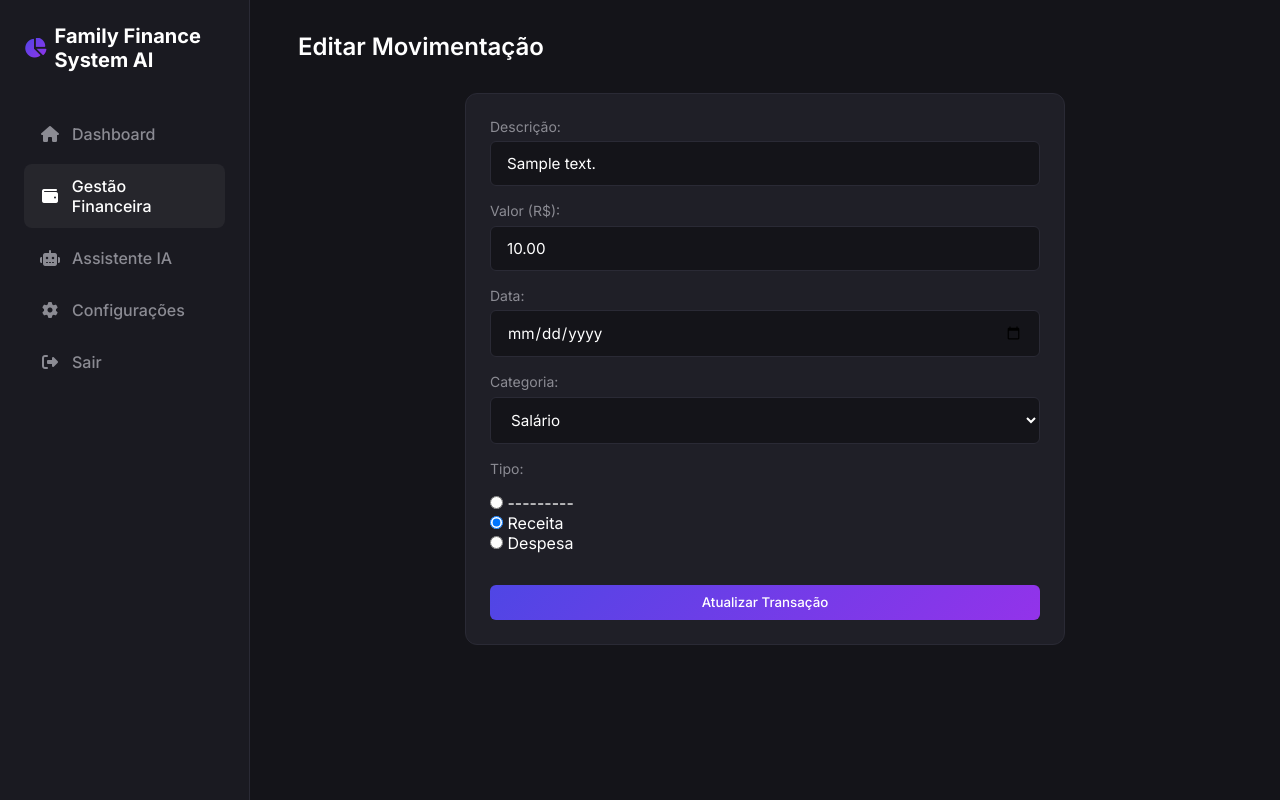
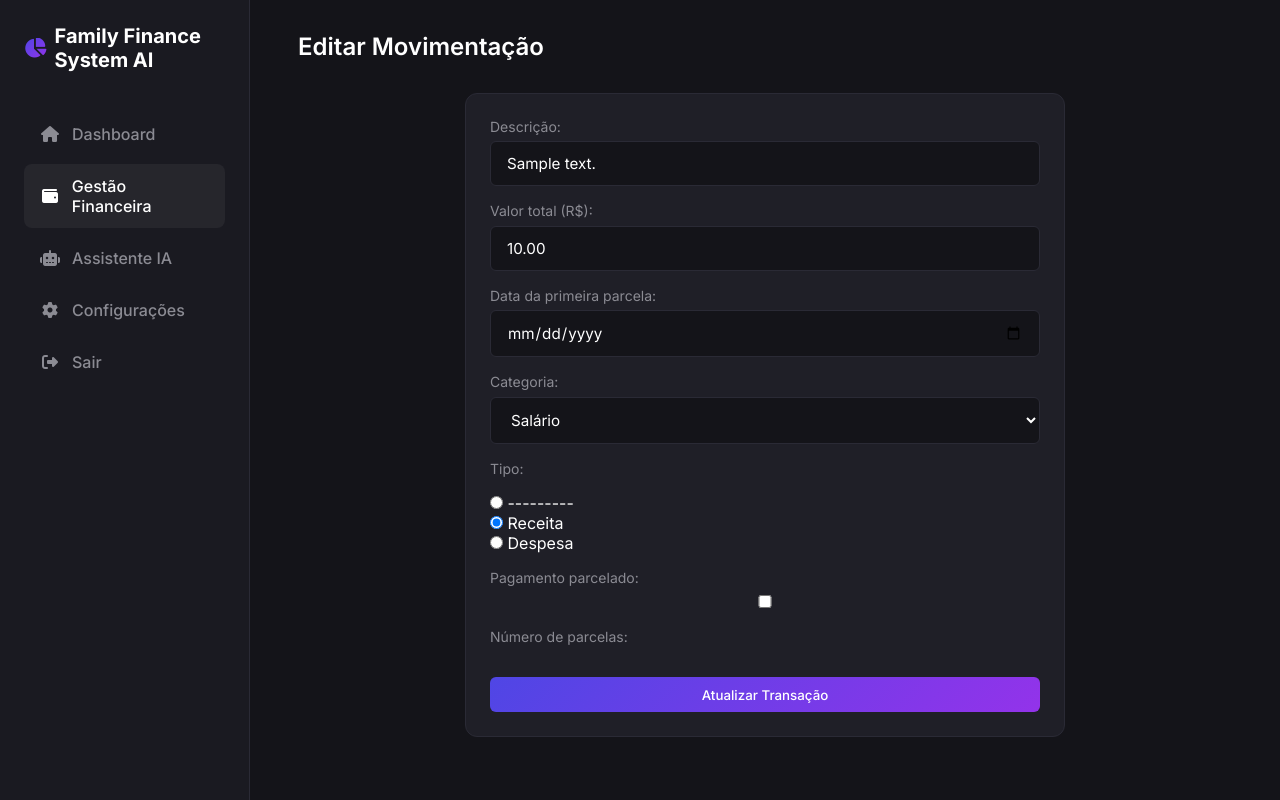
Before and after one commit to kleberfonsecapro/ffsystem, a Django app: page /finance/1/edit/ in a window 1280 px wide. Run offline with Django 5.2, Linux system fonts and the light colour scheme; a user stored in the database is signed in; tables that the repository leaves empty hold one stand-in row (values such as "Sample post").

Commit message:
feat: transacoes parceladas com criacao automatica de parcelas mensais

```diff
--- a/finance/forms.py
+++ b/finance/forms.py
@@ -3,13 +3,29 @@ from .models import Transaction
 
 
 class TransactionForm(forms.ModelForm):
+    is_installment = forms.BooleanField(
+        required=False,
+        label="Pagamento parcelado",
+        widget=forms.CheckboxInput(attrs={"class": "form-check-input", "id": "id_is_installment"}),
+    )
+    installment_total = forms.IntegerField(
+        required=False,
+        label="Número de parcelas",
+        min_value=2,
+        max_value=120,
+        widget=forms.NumberInput(attrs={
+            "class": "form-control", "placeholder": "Ex: 12", "id": "id_installment_total",
+            "style": "display: none;",
+        }),
+    )
+
     class Meta:
         model = Transaction
         fields = ["description", "amount", "date", "category", "type"]
         labels = {
             "description": "Descrição",
-            "amount": "Valor (R$)",
-            "date": "Data",
+            "amount": "Valor total (R$)",
+            "date": "Data da primeira parcela",
             "category": "Categoria",
             "type": "Tipo",
         }
@@ -26,3 +42,17 @@ class TransactionForm(forms.ModelForm):
         if amount <= 0:
             raise forms.ValidationError("O valor deve ser maior que zero.")
         return amount
+
+    def clean(self):
+        cleaned = super().clean()
+        is_installment = cleaned.get("is_installment")
+        installment_total = cleaned.get("installment_total")
+
+        if is_installment:
+            if not installment_total or installment_total < 2:
+                self.add_error("installment_total", "Informe o número de parcelas (mínimo 2).")
+            else:
+                amount = cleaned.get("amount")
+                if amount and (amount * 100) % installment_total != 0:
+                    self.add_error("amount", "O valor total não é divisível exatamente pelo número de parcelas.")
+        return cleaned
--- a/finance/models.py
+++ b/finance/models.py
@@ -1,3 +1,4 @@
+import uuid
 from django.db import models
 from django.contrib.auth.models import User
 
@@ -31,8 +32,16 @@ class Transaction(models.Model):
     type = models.CharField(max_length=10, choices=TYPE_CHOICES, verbose_name="tipo")
     created_at = models.DateTimeField(auto_now_add=True, verbose_name="criado em")
 
+    is_installment = models.BooleanField(default=False, verbose_name="parcelado")
+    installment_total = models.IntegerField(null=True, blank=True, verbose_name="total de parcelas")
+    installment_number = models.IntegerField(null=True, blank=True, verbose_name="parcela atual")
+    installment_group = models.UUIDField(null=True, blank=True, verbose_name="grupo de parcelas")
+
     class Meta:
         ordering = ["-date", "-created_at"]
 
     def __str__(self):
-        return f"{self.description} - R$ {self.amount}"
+        label = f"{self.description} - R$ {self.amount}"
+        if self.is_installment:
+            label += f" ({self.installment_number}/{self.installment_total})"
+        return label
--- a/finance/views.py
+++ b/finance/views.py
@@ -1,9 +1,13 @@
+import uuid
+from datetime import date
+from decimal import Decimal
 from django.shortcuts import render, redirect, get_object_or_404
 from django.contrib import messages
 from django.contrib.auth.decorators import login_required
 from django.views.decorators.http import require_POST
 from django.db.models import Sum
 from django.db.models.functions import TruncMonth
+from dateutil.relativedelta import relativedelta
 from .models import Transaction
 from .forms import TransactionForm
 
@@ -46,11 +50,36 @@ def finance_add(request):
     if request.method == "POST":
         form = TransactionForm(request.POST)
         if form.is_valid():
-            transaction = form.save(commit=False)
-            transaction.user = request.user
-            transaction.save()
-            messages.success(request, "Transação registrada com sucesso!")
-            return redirect("dashboard:home")
+            is_installment = form.cleaned_data.get("is_installment")
+            if is_installment:
+                total = form.cleaned_data["installment_total"]
+                total_amount = form.cleaned_data["amount"]
+                installment_amount = total_amount / Decimal(total)
+                first_date = form.cleaned_data["date"]
+                group_id = uuid.uuid4()
+
+                for i in range(1, total + 1):
+                    Transaction.objects.create(
+                        user=request.user,
+                        description=form.cleaned_data["description"],
+                        amount=installment_amount,
+                        date=first_date + relativedelta(months=i - 1),
+                        category=form.cleaned_data["category"],
+                        type=form.cleaned_data["type"],
+                        is_installment=True,
+                        installment_total=total,
+                        installment_number=i,
+                        installment_group=group_id,
+                    )
+
+                messages.success(request, f"Compra parcelada em {total}x de R$ {installment_amount} registrada!")
+                return redirect("dashboard:home")
+            else:
+                transaction = form.save(commit=False)
+                transaction.user = request.user
+                transaction.save()
+                messages.success(request, "Transação registrada com sucesso!")
+                return redirect("dashboard:home")
         else:
             messages.error(request, "Erro nos dados informados. Verifique e tente novamente.")
     else:
--- a/requirements.txt
+++ b/requirements.txt
@@ -6,3 +6,4 @@ whitenoise==6.12.0
 psycopg2-binary==2.9.12
 python-dotenv==1.2.2
 django-axes==6.4.0
+python-dateutil==2.9.0
--- a/static/css/style.css
+++ b/static/css/style.css
@@ -338,6 +338,13 @@ tr:last-child td {
     color: var(--accent-red);
 }
 
+.badge-installment {
+    background: rgba(79, 70, 229, 0.15);
+    color: var(--accent-blue);
+    margin-left: 0.5rem;
+    font-size: 0.7rem;
+}
+
 /* AI Chat */
 .chat-container {
     display: flex;
--- a/templates/finance_add.html
+++ b/templates/finance_add.html
@@ -29,7 +29,49 @@
     <form method="POST" action="{% if editing %}{% url 'finance:edit' form.instance.pk %}{% else %}{% url 'finance:add' %}{% endif %}">
         {% csrf_token %}
         {{ form.as_p }}
-        <button type="submit" class="btn-primary" style="width: 100%; justify-content: center; margin-top: 1rem;">{% if editing %}Atualizar Transação{% else %}Salvar Transação{% endif %}</button>
+        {% if not editing %}
+        <div id="installment-fields" style="display: none;">
+            <p>
+                <label for="{{ form.installment_total.id_for_label }}">{{ form.installment_total.label }}</label>
+                {{ form.installment_total }}
+                {% if form.installment_total.errors %}
+                <span class="errorlist">{{ form.installment_total.errors }}</span>
+                {% endif %}
+            </p>
+        </div>
+        {% endif %}
+        <button type="submit" class="btn-primary" style="width: 100%; justify-content: center; margin-top: 1rem;">
+            {% if editing %}Atualizar Transação{% else %}Salvar Transação{% endif %}
+        </button>
     </form>
 </div>
+
+{% if not editing %}
+<script>
+    document.addEventListener('DOMContentLoaded', function() {
+        const checkbox = document.getElementById('id_is_installment');
+        const installmentFields = document.getElementById('installment-fields');
+        const amountLabel = document.querySelector('label[for="id_amount"]');
+        const amountInput = document.getElementById('id_amount');
+        const dateLabel = document.querySelector('label[for="id_date"]');
+
+        function toggleInstallment() {
+            if (checkbox.checked) {
+                installmentFields.style.display = 'block';
+                if (amountLabel) amountLabel.textContent = 'Valor total (R$)';
+                if (amountInput) amountInput.placeholder = 'Ex: 1200.00';
+                if (dateLabel) dateLabel.textContent = 'Data da primeira parcela';
+            } else {
+                installmentFields.style.display = 'none';
+                if (amountLabel) amountLabel.textContent = 'Valor (R$)';
+                if (amountInput) amountInput.placeholder = '0.00';
+                if (dateLabel) dateLabel.textContent = 'Data';
+            }
+        }
+
+        checkbox.addEventListener('change', toggleInstallment);
+        toggleInstallment();
+    });
+</script>
+{% endif %}
 {% endblock %}
```
Also changed, not shown: melhorias.md (+37 -9 lines), templates/finance_list.html (+6 -1 lines).
